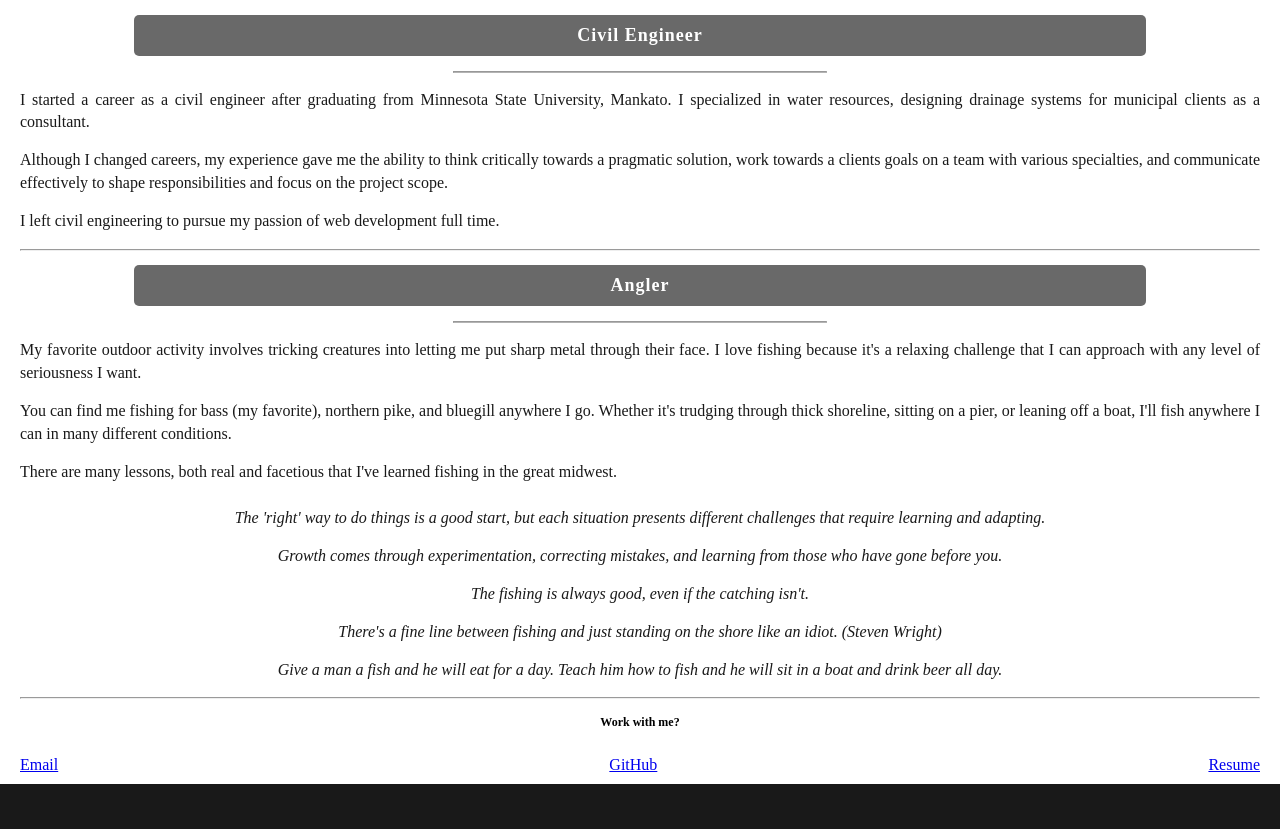
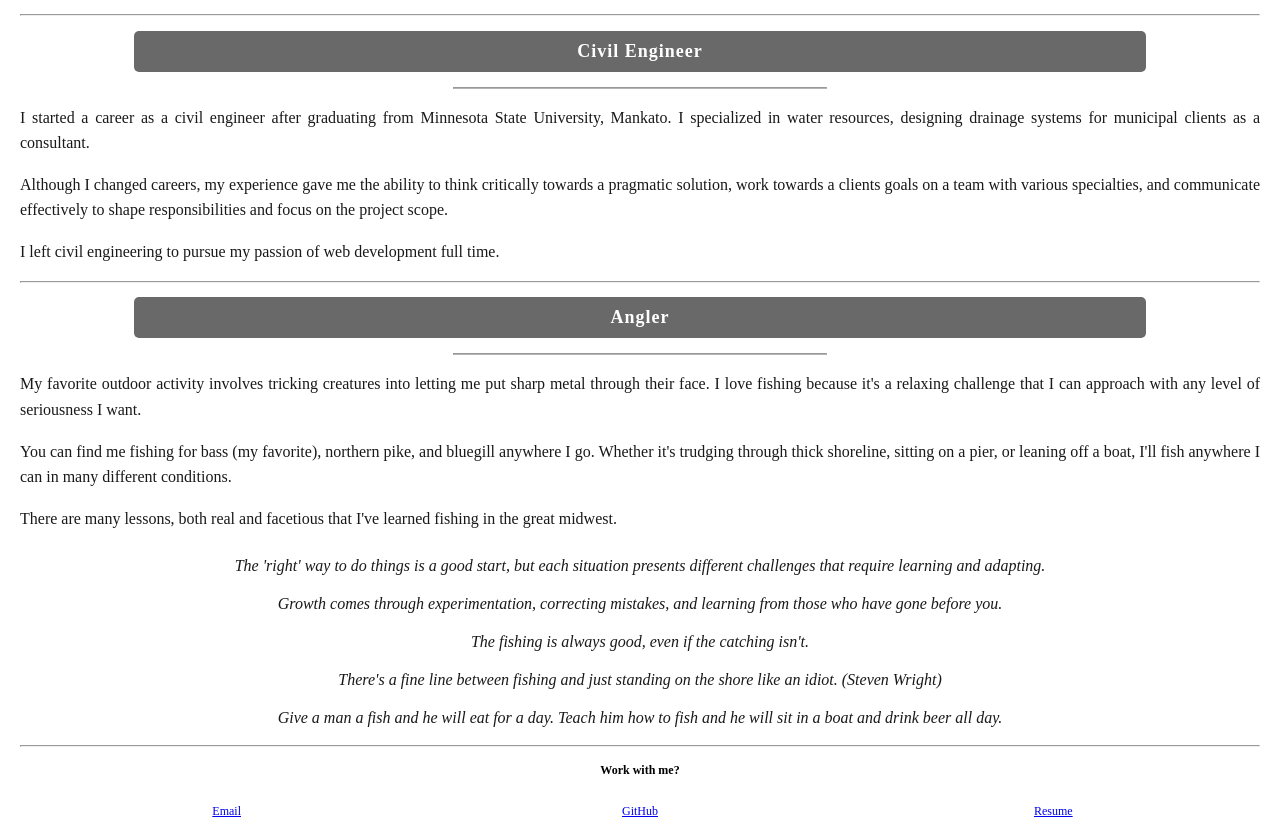
Before and after one commit to fischk5/fischk5.github.io, a plain HTML site: page index.html in a window 1280 px wide. Shown: the part 659-1488 px from the top of the page. Before the commit the page ends 1443 px from the top, so only its background shows below. Drawn offline with Linux system fonts and the light colour scheme.

Commit message:
Update styles

```diff
--- a/css/style.css
+++ b/css/style.css
@@ -88,7 +88,7 @@ h4 {
 }
 
 p {
-  line-height: 1.4;
+  line-height: 1.6;
   font-size: 16px;
   color: var(--text-color);
   text-align: justify;
@@ -108,3 +108,7 @@ li {
   min-width: 200px;
   border-color: rgba(68,68,68,.4);
 }
+
+footer ul li {
+  font-size: 12px;
+}
--- a/index.html
+++ b/index.html
@@ -42,7 +42,7 @@
   <footer>
     <h4 class="text-center">Work with me?</h4>
     <ul class="flex-list">
-      <li ng-repeat="item in footerData"><a ng-href="{{item.source}}" target="{{item.target}}">{{item.description}}</a></li>
+      <li ng-repeat="item in footerData" class="flex-even-space text-center"><a ng-href="{{item.source}}" target="{{item.target}}">{{item.description}}</a></li>
     </ul>
   </footer>
 
```
